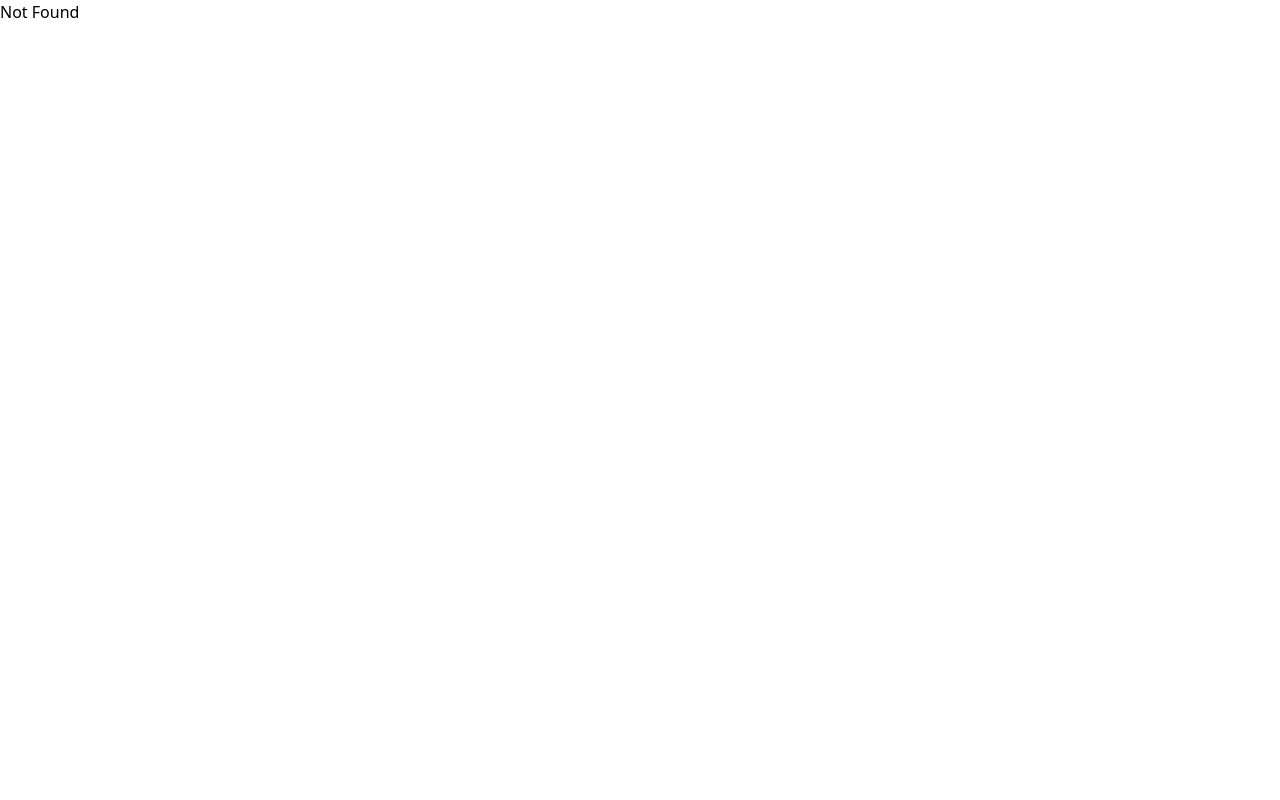
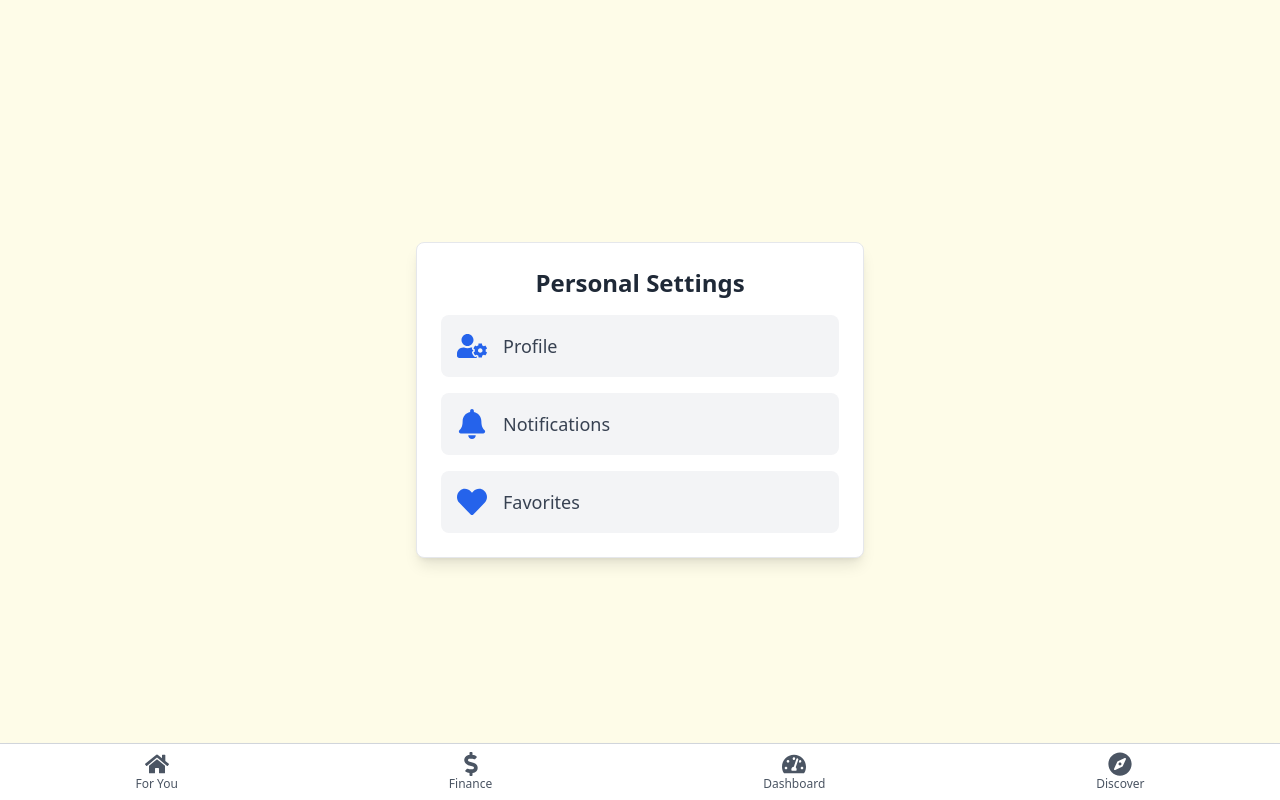
Before and after one commit to L2-Izana/Vihack24, a React (Create React App) app: page /for-you in a window 1280 px wide. Built offline with nearby package versions, Linux system fonts and the light colour scheme.

Commit message:
Update For you page and finish navigating among pages

```diff
--- a/src/App.js
+++ b/src/App.js
@@ -1,15 +1,26 @@
 import AuthPage from "./pages/AuthPage";
 import HomePage from "./pages/HomePage";
+import ForYouPage from "./pages/ForYouPage";
 import { BrowserRouter as Router, Route, Routes } from "react-router-dom";
+import BottomNavBar from "./components/BottomNavBar";
 
 export default function App() {
   return (
+    <div className="flex flex-col min-h-screen">
       <Router>
+        <div className="flex-1">
           <Routes>
             <Route path="/" element={<HomePage />} />
             <Route path="/auth" element={<AuthPage />} />
-        <Route path="*" element={<div>Not Found</div>} />
+            <Route path="/for-you" element={<ForYouPage />} />
+            <Route
+              path="*"
+              element={<div className="text-center mt-10">Not Found</div>}
+            />
           </Routes>
+        </div>
+        <BottomNavBar />
       </Router>
+    </div>
   );
 }
--- a/src/components/home/BottomNavBar.jsx
+++ b/src/components/BottomNavBar.jsx
@@ -33,7 +33,7 @@ const BottomNavBar = () => {
           <span className="text-xs">Dashboard</span>
         </Link>
         <Link
-          to="/discover"
+          to="/"
           className="flex flex-col items-center text-gray-600 hover:text-yellow-600"
         >
           <FaCompass className="text-2xl" />
--- /dev/null
+++ b/src/components/user/UserInfos.jsx
@@ -0,0 +1,40 @@
+import { FaUserCog, FaBell, FaHeart } from "react-icons/fa";
+
+const iconMapping = {
+  profile: FaUserCog,
+  notifications: FaBell,
+  favorites: FaHeart,
+};
+
+export default function UserInfos({ clickToNavigate }) {
+  const userInfos = ["profile", "notifications", "favorites"];
+
+  return (
+    <div className="space-y-4">
+      {userInfos.map((userInfo) => (
+        <UserInfoElement
+          clickToNavigate={clickToNavigate}
+          infoContent={userInfo}
+        />
+      ))}
+    </div>
+  );
+}
+
+const UserInfoElement = ({ clickToNavigate, infoContent }) => {
+  // Create a route and get the icon based on the infoContent
+  const infoRoute = `/${infoContent}`;
+  const Icon = iconMapping[infoContent] || FaUserCog;
+
+  return (
+    <div
+      onClick={() => clickToNavigate(infoRoute)}
+      className="flex items-center p-4 bg-gray-100 rounded-lg cursor-pointer hover:bg-gray-200"
+    >
+      <Icon className="text-3xl text-blue-600 mr-4" />
+      <span className="text-gray-700 text-lg">
+        {infoContent.charAt(0).toUpperCase() + infoContent.slice(1)}
+      </span>
+    </div>
+  );
+};
--- /dev/null
+++ b/src/pages/ForYouPage.jsx
@@ -0,0 +1,24 @@
+import React from "react";
+import { useNavigate } from "react-router-dom";
+import UserInfos from "../components/user/UserInfos";
+
+const ForYouPage = () => {
+  const navigate = useNavigate();
+
+  const handleNavigate = (path) => {
+    navigate(path);
+  };
+
+  return (
+    <div className="flex items-center justify-center min-h-screen bg-yellow-50 p-4">
+      <div className="w-full max-w-md p-6 bg-white shadow-lg rounded-lg border border-gray-200">
+        <h2 className="text-2xl font-extrabold text-gray-800 mb-4 text-center">
+          Personal Settings
+        </h2>
+        <UserInfos clickToNavigate={handleNavigate} />
+      </div>
+    </div>
+  );
+};
+
+export default ForYouPage;
--- a/src/pages/HomePage.jsx
+++ b/src/pages/HomePage.jsx
@@ -2,7 +2,6 @@ import React from "react";
 import HeroSection from "../components/home/HeroSection";
 import Suggestions from "../components/home/Suggestions";
 import Features from "../components/home/Features";
-import BottomNavBar from "../components/home/BottomNavBar";
 
 const HomePage = () => {
   return (
@@ -10,7 +9,6 @@ const HomePage = () => {
       <HeroSection />
       <Features />
       <Suggestions />
-      <BottomNavBar />
 
       <footer className="bg-yellow-600 text-white text-center py-4">
         <p>&copy; 2024 FoodieVi. All rights reserved.</p>
```
Lines whose indentation alone changed are shown as unchanged.
